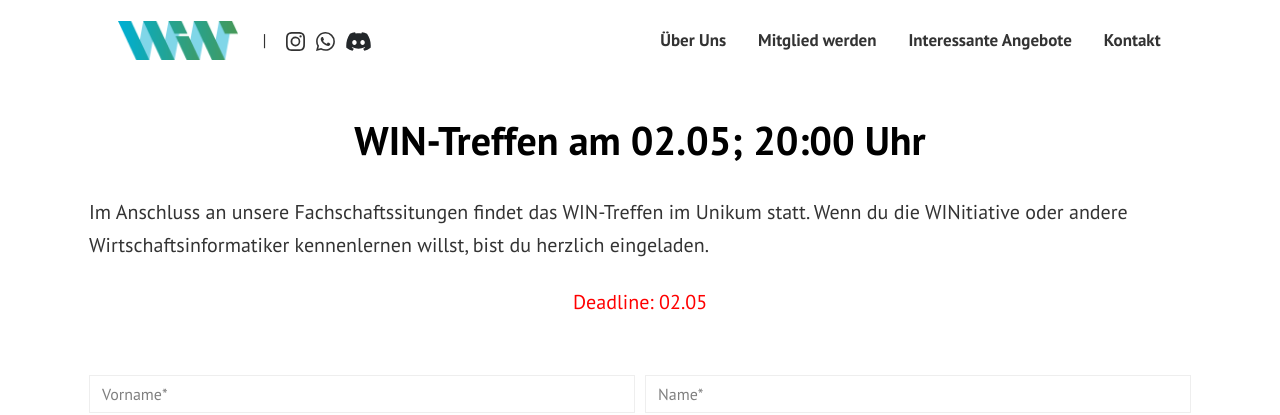
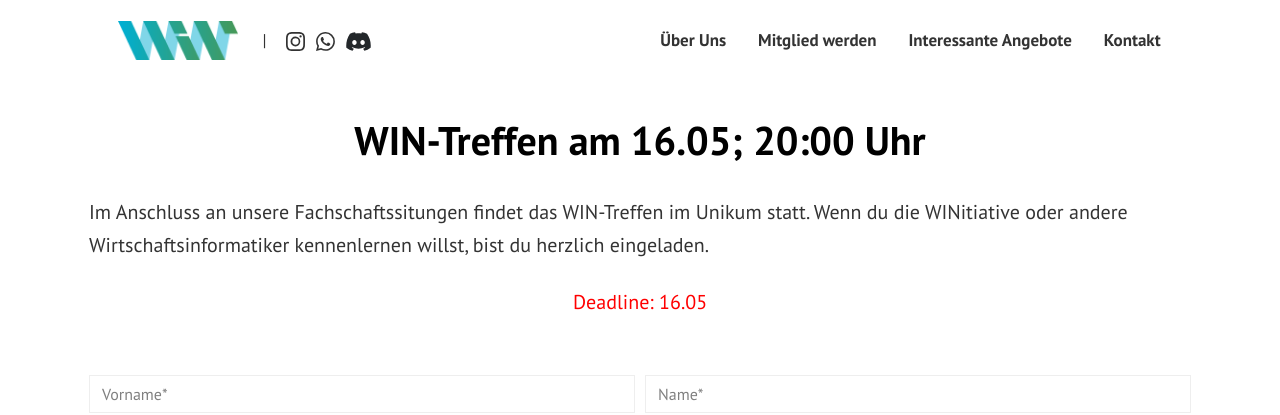
Before and after one commit to WINitiative-Augsburg-eV/webseite, a Jekyll site: the page built from pages/stammtisch-anmeldung.html, in a window 1280 px wide. Shown: the top 415 px of the page. Built offline with Jekyll 4.4.1, drawn with Linux system fonts in a browser that asks for light colours.

Commit message:
Update deadline to 16.05

```diff
--- a/pages/stammtisch-anmeldung.html
+++ b/pages/stammtisch-anmeldung.html
@@ -1,6 +1,6 @@
 ---
 layout: page
-title: WIN-Treffen am 02.05; 20:00 Uhr
+title: WIN-Treffen am 16.05; 20:00 Uhr
 permalink: "/win-treffen/"
 comments: false
 ---
@@ -10,7 +10,7 @@ comments: false
     <input type="hidden" name="_captcha" value="false">
 <p class="lead mb-4">Im Anschluss an unsere Fachschaftssitungen findet das WIN-Treffen im Unikum statt. Wenn du die WINitiative oder andere Wirtschaftsinformatiker kennenlernen willst, bist du herzlich eingeladen.</p>
 <p class="mb-4"></p>
-  <center><p class="mb-4" style="color: red">Deadline: 02.05</p></center>
+  <center><p class="mb-4" style="color: red">Deadline: 16.05</p></center>
 <br>
 <div class="form-row">
 <div class="form-group col-md-6">
```
